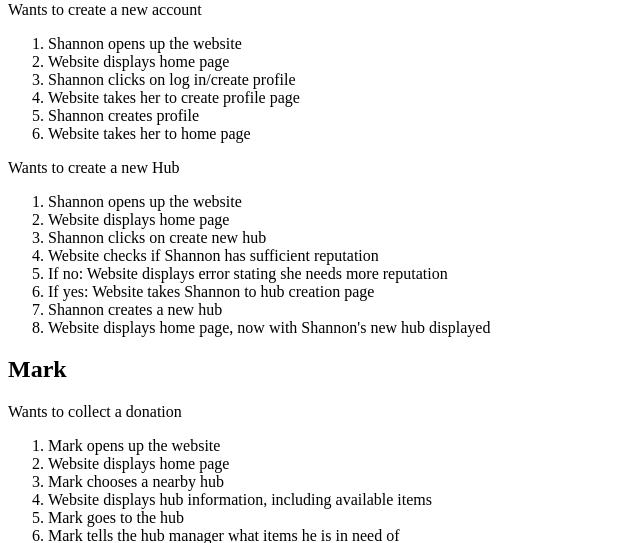
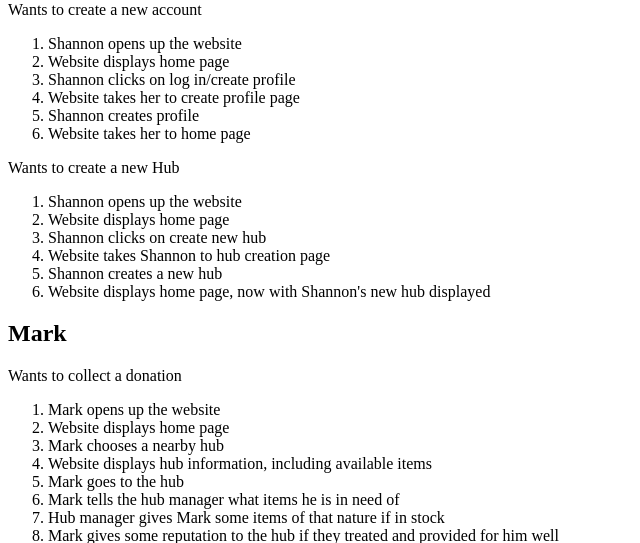
Before and after one commit to Npascetti/kindness, a PHP site: page /use-cases.php in a window 1280 px wide. Shown: the part 499-1042 px from the top of the page, without its empty margins (0-640 px from the left). Run offline with PHP 8.4, Linux system fonts and the light colour scheme.

Commit message:
Updated use case

```diff
--- a/epic/use-cases.php
+++ b/epic/use-cases.php
@@ -49,9 +49,7 @@
 				<li>Shannon opens up the website</li>
 				<li>Website displays home page</li>
 				<li>Shannon clicks on create new hub</li>
-				<li>Website checks if Shannon has sufficient reputation</li>
-				<li>If no: Website displays error stating she needs more reputation</li>
-				<li>If yes: Website takes Shannon to hub creation page</li>
+				<li>Website takes Shannon to hub creation page</li>
 				<li>Shannon creates a new hub</li>
 				<li>Website displays home page, now with Shannon's new hub displayed</li>
 			</ol>
```
